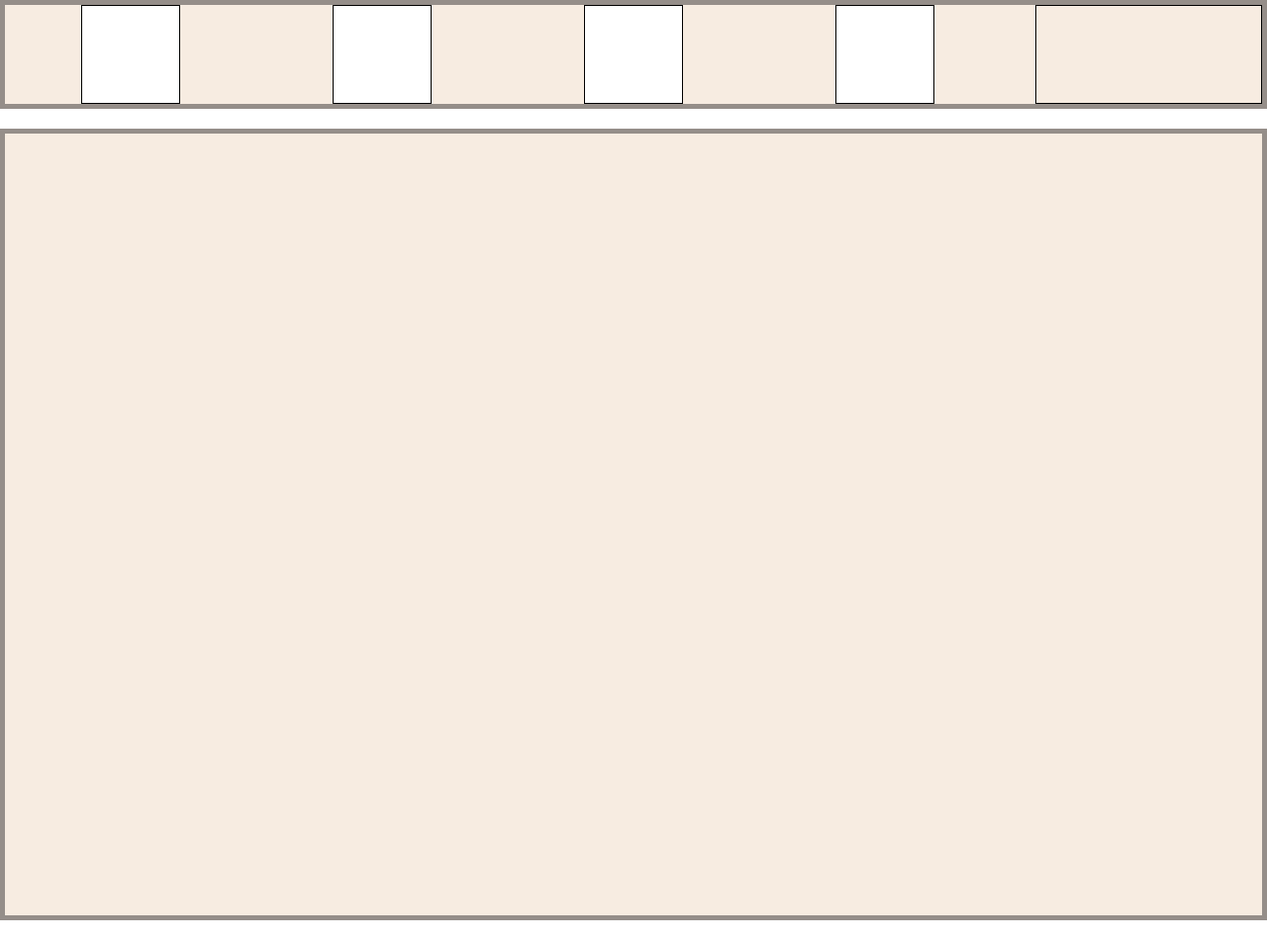
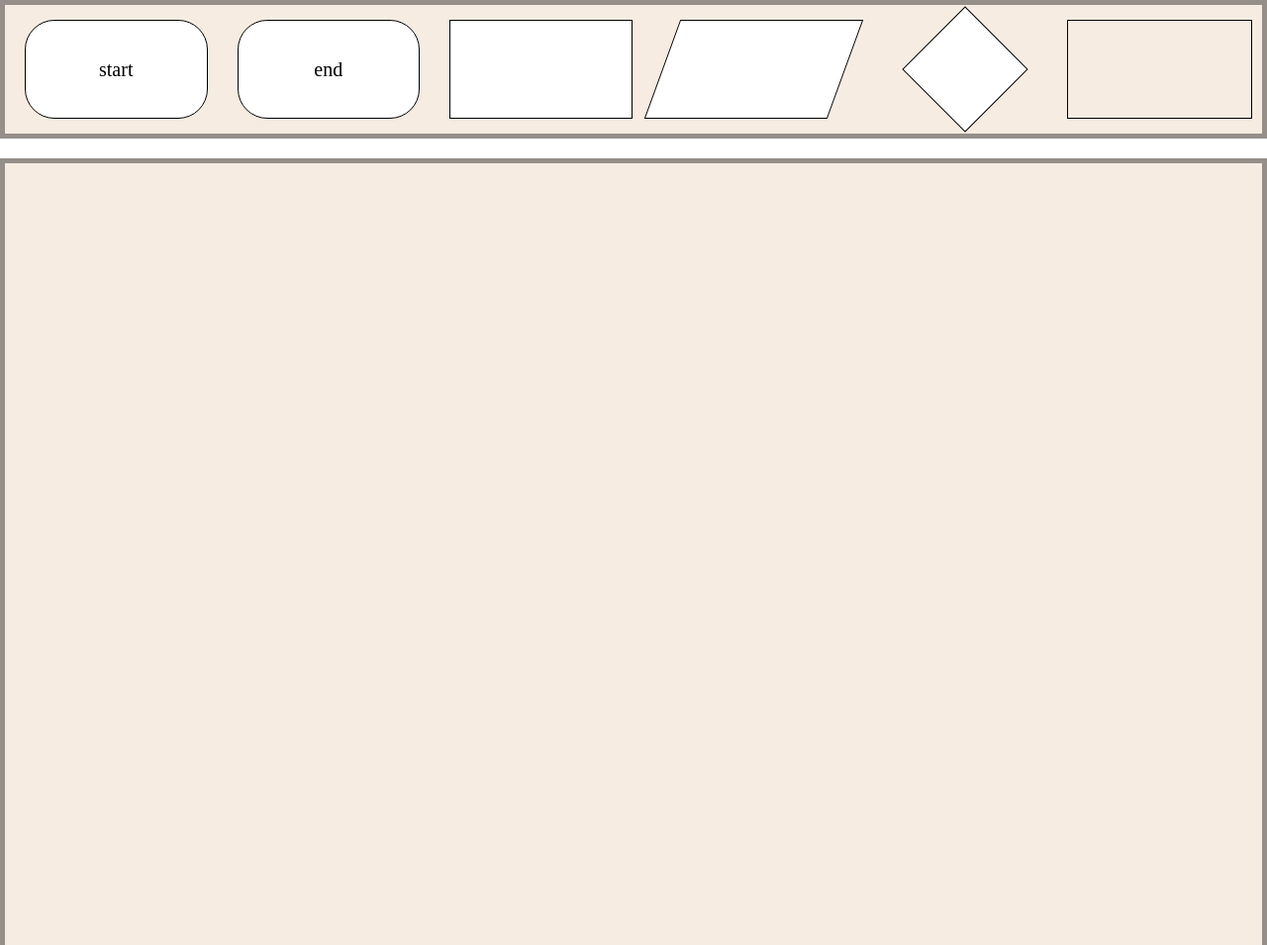
Before and after one commit to Batsu28/Pet-Project, a plain HTML site: page index.html in a window 1280 px wide. Shown: the whole page at 99% size. Before the commit the page ends 930 px from the top, so only its background shows below. Drawn offline with Linux system fonts and the light colour scheme.

Commit message:
small improment

```diff
--- /dev/null
+++ b/function.js
@@ -0,0 +1 @@
+let input = document.querySelector(".process");
--- a/index.html
+++ b/index.html
@@ -11,23 +11,28 @@
     <div class="container">
       <div class="header" id="toolBox">
         <div class="tools">
-          <div class="shape">
-            <div class="start"></div>
+          <div class="shapeBox">
+            <div class="shape start">start</div>
           </div>
-          <div class="shape">
-            <div class="progress"></div>
+          <div class="shapeBox">
+            <div class="shape end">end</div>
           </div>
-          <div class="shape">
-            <div class="input"></div>
+          <div class="shapeBox">
+            <div class="shape process"></div>
           </div>
-          <div class="shape">
-            <div class="decision"></div>
+          <div class="shapeBox">
+            <div class="shape input"></div>
+          </div>
+          <div class="shapeBox">
+            <div class="shape decision"></div>
+          </div>
         </div>
+        <div class="btnBox"></div>
       </div>
-      <div class="button"></div>
     </div>
     <div class="container">
       <div class="main" id="workSpace"></div>
     </div>
+    <script src="./function.js"></script>
   </body>
 </html>
--- a/style.css
+++ b/style.css
@@ -12,7 +12,8 @@ body {
 
 /* Header */
 .header {
-  height: 110px;
+  padding: 10px;
+  height: 140px;
   display: flex;
   justify-content: space-between;
   align-items: center;
@@ -21,23 +22,52 @@ body {
 }
 
 .tools {
+  padding: 10px;
   height: 100px;
-  width: 80%;
+  width: 85%;
   display: flex;
-  justify-content: space-around;
   align-items: center;
+  gap: 30px;
 }
-.button {
-  width: 18%;
+
+.btnBox {
+  width: 15%;
   height: 100px;
   border: 1px solid black;
 }
 
+.shapeBox {
+  width: 200px;
+  height: 100px;
+  display: flex;
+  justify-content: center;
+  align-items: center;
+}
+
 .shape {
-  width: 100px;
-  height: 100px;
+  width: 100%;
+  height: 100%;
   border: 1px solid black;
-  background-color: #fff;
+  background: #fff;
+  display: flex;
+  justify-content: center;
+  align-items: center;
+  font-size: 20px;
+}
+
+.start,
+.end {
+  border-radius: 30px;
+}
+
+.input {
+  transform: skewX(-20deg);
+}
+
+.decision {
+  width: 90px;
+  height: 90px;
+  transform: rotate(45deg);
 }
 /* Main */
 .main {
```
Also changed, not shown: img/618b7df87eb50eb587761d10_terminal.png (added), img/618b7df92183ef07ea02ad8d_decision.png (added), img/618b7df944917a4497b17aab_process.png (added), img/618b7df9c64e4c7688a3db77_input-output.png (added), img/618b7dfaf2b89af639ad6f81_flowline.png (added), note.txt, 1 other file.
